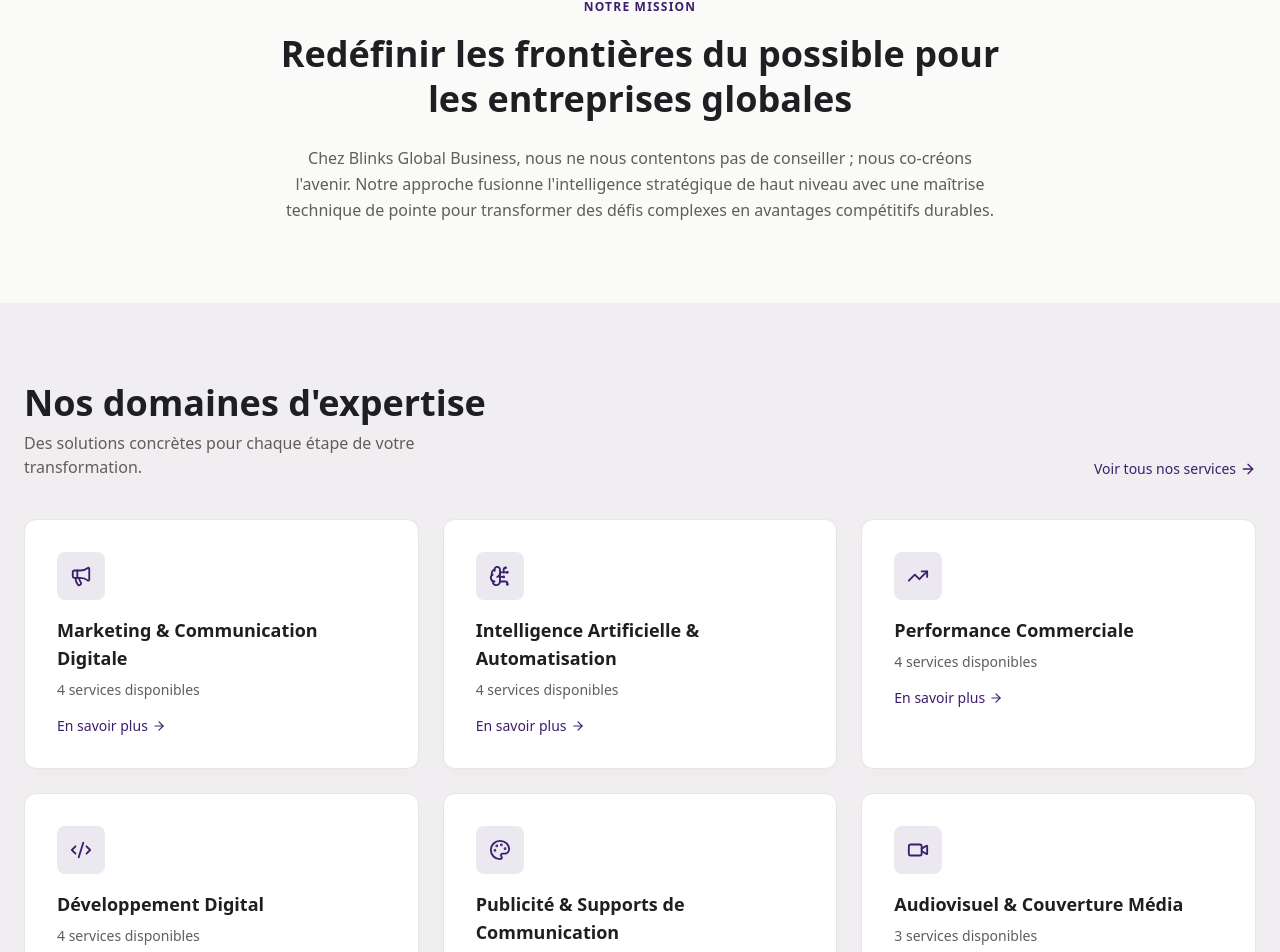
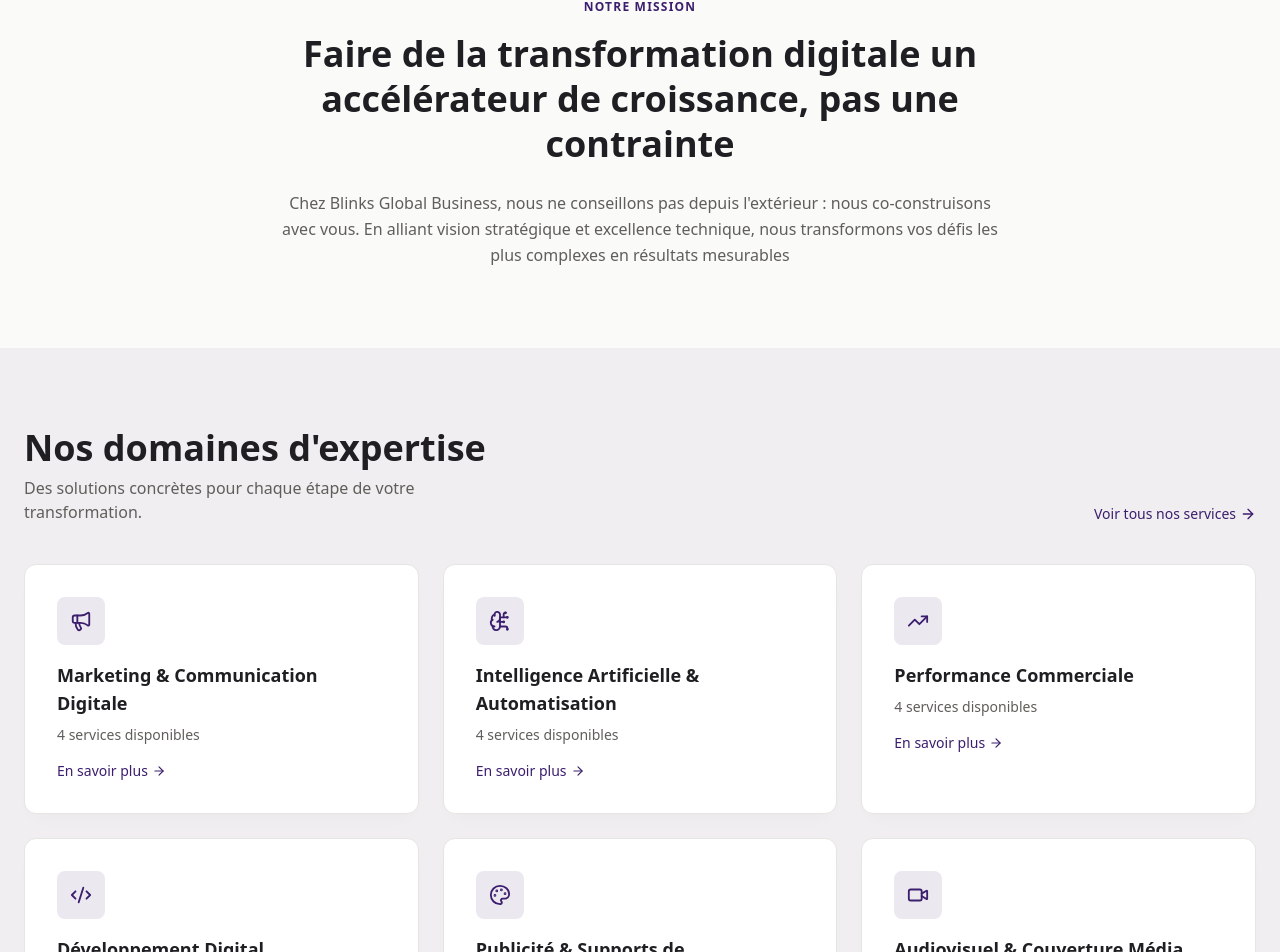
Before and after one commit to Blinks-Global-Business/blinks-website, a Next.js app: page / in a window 1280 px wide. Shown: the part 854-1806 px from the top of the page. Built offline with nearby package versions, Linux system fonts and the light colour scheme.

Commit message:
Optimisation texte section Notre mission

```diff
--- a/app/a-propos/page.jsx
+++ b/app/a-propos/page.jsx
@@ -11,10 +11,10 @@ export const metadata = {
 };
 
 const ABOUT_KPIS = [
-  { label: "Années d'expertise", value: "7" },
+  { label: "Années d'expertise", value: "10" },
   { label: "Clients accompagnés", value: "10+" },
   { label: "Pays desservis", value: "3" },
-  { label: "Membres de l'équipe", value: "12+" },
+  { label: "Membres de l'équipe", value: "10+" },
 ];
 
 export default function AboutPage() {
--- a/app/page.js
+++ b/app/page.js
@@ -17,8 +17,8 @@ import { CATEGORY_ICONS } from "@/lib/serviceIcons";
 
 const KPIS = [
   { label: "Clients accompagnés", value: "10+" },
-  { label: "Projets livrés", value: "50+" },
-  { label: "Années d'expertise", value: "7" },
+  { label: "Projets livrés", value: "25+" },
+  { label: "Années d'expertise", value: "10" },
   { label: "Taux de satisfaction", value: "98%" },
 ];
 const KPIS_LOOP = [...KPIS, ...KPIS];
@@ -54,7 +54,7 @@ export default function HomePage() {
             Propulsez votre <span className="text-primary">transformation digitale</span>
           </h1>
           <p className="font-body text-text-muted text-lg mb-8 max-w-md">
-            Accompagnement expert pour digitaliser vos processus, booster vos ventes et prendre de meilleures décisions.
+            Accompagnement expert pour digitaliser vos process, augmenter votre chiffre d'affaire booster votre visibilité.
           </p>
           <div className="flex flex-wrap gap-4">
             <ModalButton type="rdv" variant="primary">Prendre rendez-vous</ModalButton>
@@ -88,12 +88,11 @@ export default function HomePage() {
         <div className="max-w-3xl mx-auto px-6 py-20 text-center">
           <p className="font-body text-xs uppercase tracking-widest text-primary font-semibold mb-4">Notre mission</p>
           <h2 className="font-heading font-bold text-3xl md:text-4xl text-text mb-6 leading-tight">
-            Redéfinir les frontières du possible pour les entreprises globales
+            Faire de la transformation digitale un accélérateur de croissance, pas une contrainte
           </h2>
           <p className="font-body text-text-muted leading-relaxed">
-            Chez Blinks Global Business, nous ne nous contentons pas de conseiller ; nous co-créons l'avenir. Notre approche
-            fusionne l'intelligence stratégique de haut niveau avec une maîtrise technique de pointe pour
-            transformer des défis complexes en avantages compétitifs durables.
+            Chez Blinks Global Business, nous ne conseillons pas depuis l'extérieur : nous co-construisons avec vous.
+            En alliant vision stratégique et excellence technique, nous transformons vos défis les plus complexes en résultats mesurables
           </p>
         </div>
       </section>
--- a/components/modals/DevisModal.jsx
+++ b/components/modals/DevisModal.jsx
@@ -95,10 +95,10 @@ export default function DevisModal() {
             className="border border-border rounded-md px-4 py-2.5 font-body text-sm focus:border-primary outline-none"
           >
             <option value="">Budget estimatif</option>
-            <option>Moins de 1 000 000 FCFA</option>
+            <option>Moins de 500 000 FCFA</option>
+            <option>500 000 FCFA – 1 000 000 FCFA</option>
             <option>1 000 000 FCFA – 5 000 000 FCFA</option>
-            <option>5 000 000 FCFA – 10 000 000 FCFA</option>
-            <option>Plus de 10 00 000 FCFA</option>
+            <option>Plus de 5 00 000 FCFA</option>
           </select>
         </div>
         <textarea
--- a/data/services.js
+++ b/data/services.js
@@ -189,31 +189,4 @@ export const SERVICE_CATEGORIES = [
       },
     ],
   },
-  {
-    id: "formation-accompagnement",
-    label: "Formation & Accompagnement",
-    services: [
-      {
-        id: "formations-sur-mesure",
-        name: "Formations sur-mesure",
-        probleme: "Des équipes qui manquent de compétences digitales, IA ou marketing pour suivre la transformation.",
-        solution: "Formations sur-mesure en digital, intelligence artificielle, marketing, vente et outils digitaux.",
-        benefices: ["Montée en compétences rapide", "Autonomie des équipes", "Adoption facilitée des outils"],
-      },
-      {
-        id: "ateliers-coaching",
-        name: "Ateliers pratiques & coaching",
-        probleme: "Des formations théoriques qui ne se traduisent pas en changements concrets sur le terrain.",
-        solution: "Ateliers pratiques et coaching individuel ou collectif pour ancrer durablement les nouvelles pratiques.",
-        benefices: ["Application concrète immédiate", "Accompagnement personnalisé", "Résultats mesurables"],
-      },
-      {
-        id: "accompagnement-changement",
-        name: "Accompagnement au changement",
-        probleme: "Une résistance interne au changement qui freine l'adoption des nouvelles solutions digitales et IA.",
-        solution: "Sensibilisation à la culture digitale et IA, accompagnement au changement et suivi continu.",
-        benefices: ["Adoption facilitée en interne", "Culture digitale renforcée", "Support continu assuré"],
-      },
-    ],
-  },
 ];
--- a/data/team.js
+++ b/data/team.js
@@ -1,7 +1,7 @@
 export const TEAM_MEMBERS = [
   {
     name: "Aïssé BA NACHBAUER",
-    role: "Fondatrice & CEO",
+    role: "Directrice Commerciale",
     photo: "/images/team/aisséba.jpg",
     linkedin: "https://www.linkedin.com/in/aïssé-ba-madeinafrica?utm_source=share_via&utm_content=profile&utm_medium=member_android",
   },
```
